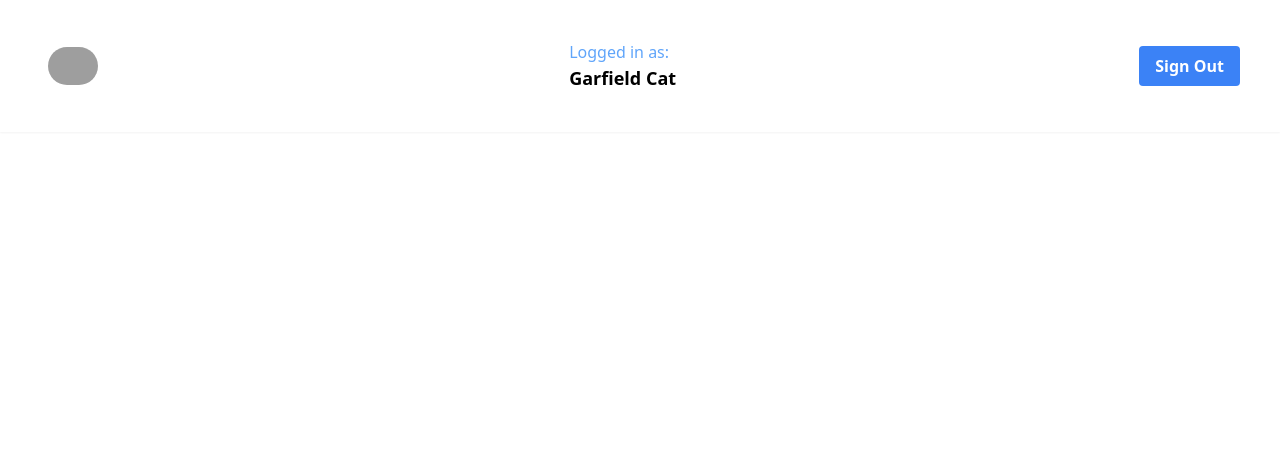
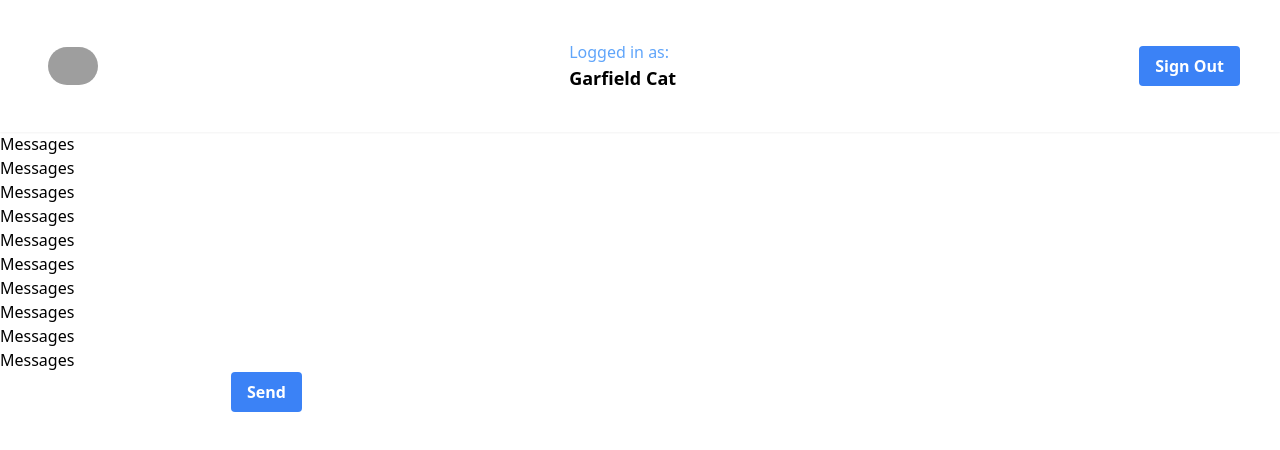
Before and after one commit to wiltonlee948/ChatRT, a Next.js app: page / in a window 1280 px wide. Shown: the top 450 px of the page. Built offline with nearby package versions, Linux system fonts and the light colour scheme; grey boxes are pictures that could not be loaded.

Commit message:
created chat component

```diff
--- /dev/null
+++ b/app/ChatInput.tsx
@@ -0,0 +1,16 @@
+function ChatInput() {
+  return (
+    <form>
+      <input type="text" />
+      <button
+        type="submit"
+        className="bg-blue-500 hover:bg-blue-700 text-white font-bold py-2 px-4 rounded
+        disabled:opacity-50 disabled:cursor-not-allowed"
+      >
+        Send
+      </button>
+    </form>
+  )
+}
+
+export default ChatInput;
--- /dev/null
+++ b/app/MessageList.tsx
@@ -0,0 +1,18 @@
+function MessageList() {
+  return (
+    <div>
+      <p>Messages</p>
+      <p>Messages</p>
+      <p>Messages</p>
+      <p>Messages</p>
+      <p>Messages</p>
+      <p>Messages</p>
+      <p>Messages</p>
+      <p>Messages</p>
+      <p>Messages</p>
+      <p>Messages</p>
+    </div>
+  )
+}
+
+export default MessageList;
--- a/app/page.tsx
+++ b/app/page.tsx
@@ -1,8 +1,11 @@
+import ChatInput from "./ChatInput";
+import MessageList from "./MessageList";
+
 function HomePage() {
   return (
     <main>
-      {/* MessageList */}
-      {/* ChatBox */}
+      <MessageList />
+      <ChatInput />
     </main>
   )
 }
```
